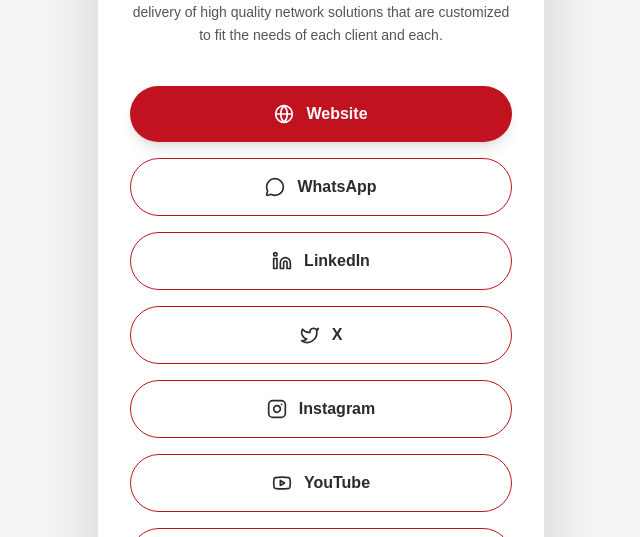
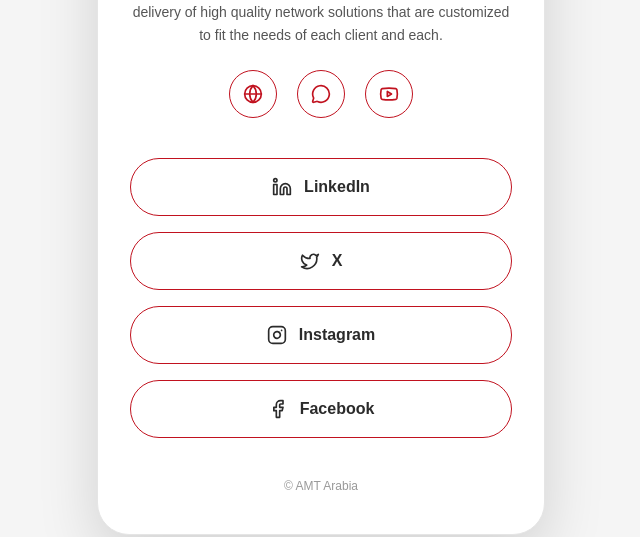
Before and after one commit to RAHAFSALMAN7/linktree, a Next.js app: page /page1 in a window 1280 px wide. Shown: the part 263-800 px from the top of the page, without its empty margins (319-959 px from the left). Built offline with nearby package versions, Linux system fonts and the light colour scheme.

Commit message:
Refactor social links and icons in page.tsx

```diff
--- a/app/page1/page.tsx
+++ b/app/page1/page.tsx
@@ -9,7 +9,7 @@
   Youtube,
   Facebook,
   Twitter,
-  MessageCircle, // 👈 أيقونة واتساب
+  MessageCircle,
 } from "lucide-react";
 
 /* =========================
@@ -22,20 +22,24 @@
 const BIO =
   "Advanced Micro Technologies (AMT) specializes in the delivery of high quality network solutions that are customized to fit the needs of each client and each.";
 
-const LOGO = "/amt.png"; // موجود داخل public/
+const LOGO = "/amt.png";
 
-const LINKS = [
+const SOCIAL_ICONS = [
   {
-    label: "Website",
     url: "https://amt-arabia.net/",
     icon: <Globe className="w-5 h-5" />,
-    primary: true,
   },
   {
-    label: "WhatsApp",
     url: "https://wa.me/966554593722",
     icon: <MessageCircle className="w-5 h-5" />,
   },
+  {
+    url: "https://www.youtube.com/@amtadvancedmicrotechnologi4321",
+    icon: <Youtube className="w-5 h-5" />,
+  },
+];
+
+const LINKS = [
   {
     label: "LinkedIn",
     url: "https://www.linkedin.com/company/amt-arabia/",
@@ -52,11 +56,6 @@
     icon: <Instagram className="w-5 h-5" />,
   },
   {
-    label: "YouTube",
-    url: "https://www.youtube.com/@amtadvancedmicrotechnologi4321",
-    icon: <Youtube className="w-5 h-5" />,
-  },
-  {
     label: "Facebook",
     url: "https://www.facebook.com/",
     icon: <Facebook className="w-5 h-5" />,
@@ -67,7 +66,7 @@
   return (
     <main className="min-h-screen flex items-center justify-center bg-[#F5F5F5] px-4 py-24">
       <div className="relative w-full max-w-md">
-        {/* ================= Avatar ================= */}
+        {/* Avatar */}
         <div className="absolute -top-16 left-1/2 -translate-x-1/2 z-20">
           <div className="relative w-32 h-32 rounded-full bg-white shadow-xl border-4 border-[#F5F5F5] flex items-center justify-center">
             <Image
@@ -81,7 +80,6 @@
           </div>
         </div>
 
-        {/* ================= Card ================= */}
         <motion.div
           initial={{ opacity: 0, y: 40 }}
           animate={{ opacity: 1, y: 0 }}
@@ -96,7 +94,22 @@
             {BIO}
           </p>
 
-          {/* ================= Links ================= */}
+          {/* ====== Horizontal Icons ====== */}
+          <div className="flex justify-center gap-5 mt-6">
+            {SOCIAL_ICONS.map((item, i) => (
+              <a
+                key={i}
+                href={item.url}
+                target="_blank"
+                rel="noopener noreferrer"
+                className="w-12 h-12 flex items-center justify-center rounded-full border border-[#C1121F] text-[#C1121F] hover:bg-[#C1121F] hover:text-white transition-all"
+              >
+                {item.icon}
+              </a>
+            ))}
+          </div>
+
+          {/* ====== Buttons ====== */}
           <div className="mt-10 space-y-4">
             {LINKS.map((link, i) => (
               <a
@@ -104,16 +117,7 @@
                 href={link.url}
                 target="_blank"
                 rel="noopener noreferrer"
-                className={`
-                  w-full flex items-center justify-center gap-3
-                  py-4 rounded-full font-semibold
-                  transition-all
-                  ${
-                    link.primary
-                      ? "bg-[#C1121F] text-white hover:bg-[#9A0E18] shadow-lg"
-                      : "bg-white text-[#2B2B2B] border border-[#C1121F] hover:bg-[#C1121F] hover:text-white"
-                  }
-                `}
+                className="w-full flex items-center justify-center gap-3 py-4 rounded-full font-semibold transition-all bg-white text-[#2B2B2B] border border-[#C1121F] hover:bg-[#C1121F] hover:text-white"
               >
                 {link.icon}
                 {link.label}
```
